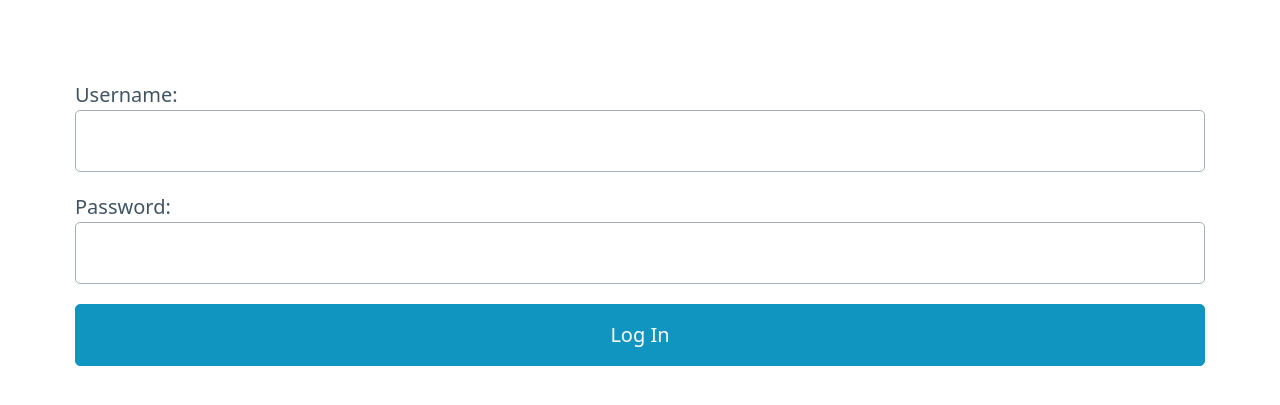
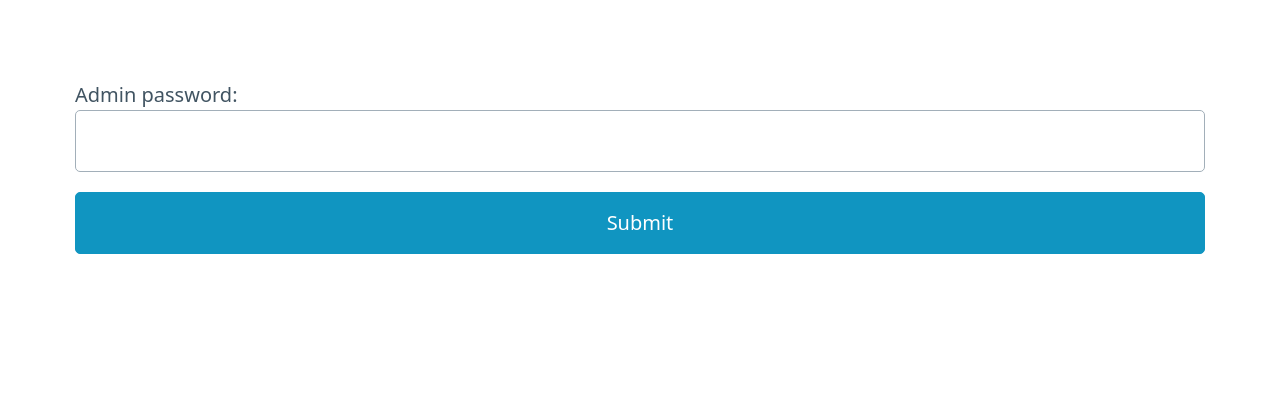
Before and after one commit to chschlatter/heating, a PHP site: page /login.php in a window 1280 px wide. Shown: the top 405 px of the page. Run offline with PHP 8.4, Linux system fonts and the light colour scheme; data that the repository does not hold is empty; some libraries are stand-ins or nearby versions.

Commit message:
Make use of ENV var APP_ADMIN_PWD instead of db.

```diff
--- a/init.php
+++ b/init.php
@@ -21,26 +21,26 @@ function error($error_message)
     exit();
 }
 
-// redirect to /login.php if no cookie for authentication available
-// hint: $no_auth is set by login.php
-if (!isset($no_auth) or $no_auth === false) {
-	if (isset($_COOKIE['login'])) {
-		list($c_username, $c_token) = explode(',', $_COOKIE['login']);
-
-		$db = new SQLite3($_ENV['DB_FILE']);
-		$hashed_password = $db->querySingle(
-			"SELECT (password) FROM " . $_ENV['DB_LOGINS_TABLE_NAME'] . " WHERE username = '$c_username';");
-		if ($hashed_password) {
-			if ($c_token != hash('sha256', $c_username . $hashed_password)) {
-				error('Cannot validate cookie token.');
-			}
-		} else {
-			error('Unknown username.');
+// check cookie for authentication, otherwise redirect to login.php
+preg_match('%/([^/]+)$%', $_SERVER['SCRIPT_NAME'], $matches);
+if ($matches[1] != 'login.php') {
+	if (isset($_COOKIE['token'])) {
+		if ($_COOKIE['token'] != hash('sha256', $_ENV['APP_ADMIN_PWD'])) {
+			error('Cannot validate cookie token.');
 		}
-		$db->close();
 	} else {
 		header('Location: /login.php');
 	}
 }
 
+// initialize sqlite db, create table(s) if they don't exist
+$db = new SQLite3($_ENV['DB_FILE']);
+$db->exec("CREATE TABLE IF NOT EXISTS meter_values(
+	id INTEGER PRIMARY KEY AUTOINCREMENT,
+	created_at TIMESTAMP DEFAULT CURRENT_TIMESTAMP,
+	type TEXT NOT NULL,
+	value INTEGER NOT NULL,
+	filename TEXT DEFAULT NULL,
+	fileurl TEXT DEFAULT NULL)");
+
 ?>
--- a/login.inc.php
+++ b/login.inc.php
@@ -5,9 +5,8 @@
     <body>
         <main class="container">
             <form method="post" action="login.php">
-                Username: <input type="text" name="username"> <br>
-                Password: <input type="password" name="password"> <br>
-                <input type="submit" value="Log In">
+                Admin password: <input type="password" name="password"> <br>
+                <input type="submit" value="Submit">
             </form>
         </main>
     </body>
--- a/public/index.php
+++ b/public/index.php
@@ -1,8 +1,6 @@
 <?php
 
 include('../init.php');
-
-$db = new SQLite3($_ENV['DB_FILE']);
 
 $results = $db->query("SELECT * FROM " . $_ENV['DB_VALUES_TABLE_NAME'] . " ORDER BY created_at ASC;");
 $values_per_date = [];
--- a/public/login.php
+++ b/public/login.php
@@ -1,34 +1,17 @@
 <?php
 
-$no_auth = true;
 include('../init.php');
 
-if (isset($_REQUEST['username']) and isset($_REQUEST['password'])) {
-
-	$db = new SQLite3($_ENV['DB_FILE']);
-	$query = "SELECT (password) FROM " . $_ENV['DB_LOGINS_TABLE_NAME'] .
-		" WHERE username = '" . $_REQUEST['username'] . "';";
-	$password = $db->querySingle($query);
-	if ($password === false) {
-		die('Failed to read database.');
-	} elseif ($password == NULL) {
-		die('No user [' . $_REQUEST['username'] . '] found.');
-	}
-
-	if (hash('sha256', $_REQUEST['password']) == $password) {
-		setcookie('login', $_REQUEST['username'] . ',' .
-			hash('sha256', $_REQUEST['username'] . $password),
-			strtotime('+300 days'));
+if (isset($_REQUEST['password'])) {
+	if ($_REQUEST['password'] == $_ENV['APP_ADMIN_PWD']) {
+		setcookie('token', hash('sha256', $_ENV['APP_ADMIN_PWD']), strtotime('+300 days'));
 		header('Location: /');
 		exit();
 	} else {
-		die("Login failed.");
+		die("Wrong password.");
 	}
-
-
 } else {
 	include('../login.inc.php');
 }
 
-
 ?>
--- a/public/store_value.php
+++ b/public/store_value.php
@@ -55,7 +55,6 @@ $resource = fopen($image_file['tmp_name'], 'r');
 $s3->upload($_ENV['S3_BUCKET'], $upload_filename, $resource, ['ContentType' => 'image/jpeg']);
 $url = $s3->getUrl($_ENV['S3_BUCKET'], $upload_filename);
 
-$db = new SQLite3($_ENV['DB_FILE']);
 $db->exec("INSERT INTO " . $_ENV['DB_VALUES_TABLE_NAME'] . " (type, value, filename, fileurl) VALUES (
 	'$type',
 	$value,
```
Also changed, not shown: migrate_db.php (deleted, +0 -31 lines).
